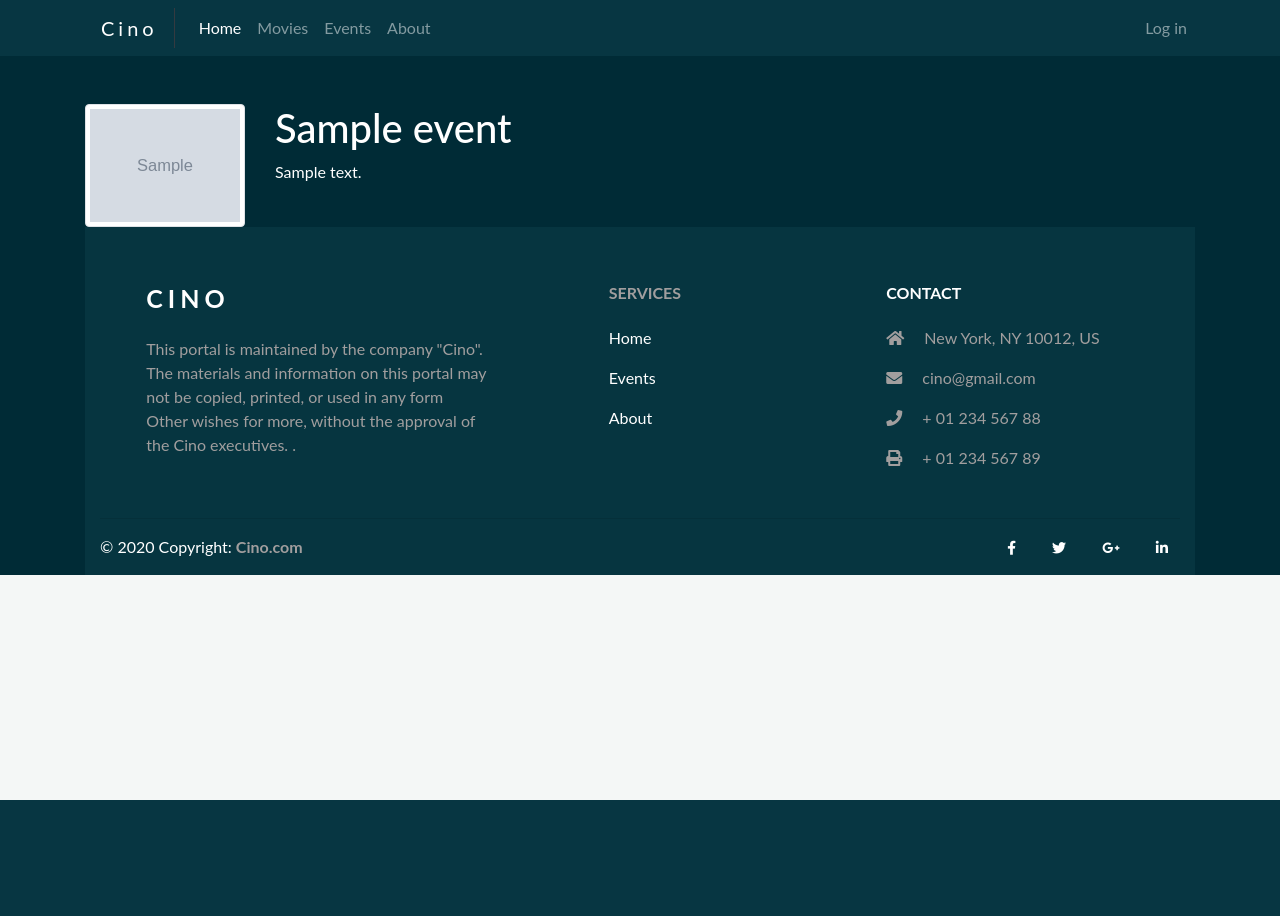
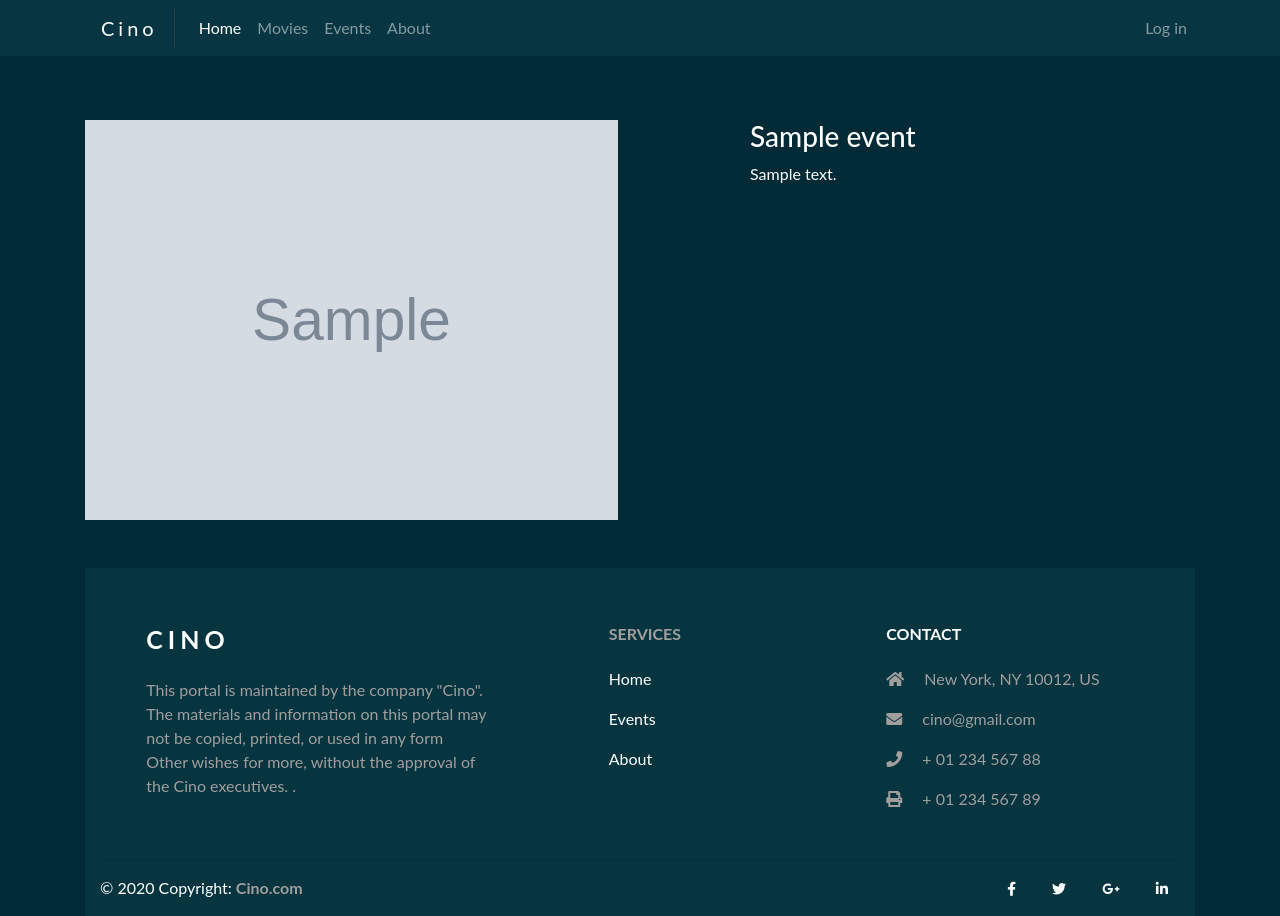
Before and after one commit to AlbeseMatoshi/GroupProject-CodingDojo, a Django app: page /event/1 in a window 1280 px wide. Before the commit the page ends 800 px from the top, so only its background shows below. Run offline with Django 3.2, Linux system fonts and the light colour scheme; tables that the repository leaves empty hold one stand-in row (values such as "Sample post"); grey boxes marked "Sample" are stand-in pictures; some libraries are stand-ins or nearby versions.

Commit message:
added some events and movies

```diff
--- a/app_one/templates/show_event.html
+++ b/app_one/templates/show_event.html
@@ -1,14 +1,14 @@
 {% extends 'base.html' %}
 {% block 'content' %}
     <div class="row">
-        <div class="col col-2">
+        <div class="col-7 col-2">
             {% if event.cover_image %}
-                <img src="{{ event.cover_image.url }}" class="img-thumbnail" alt="cover image"/>
+                <img src="{{ event.cover_image.url }}" class="my-3 mb-5" style="height: 400px" alt="cover image"/>
 
                 {% endif %}
         </div>
-        <div class="col col-8">
-            <h1>{{ event.title }}</h1>
+        <div class="col col-5 my-3">
+            <h3>{{ event.title }}</h3>
             <p>{{ event.desc }}</p>
         </div>
 
```
Also changed, not shown: app_one/templates/events.html (+4 -6 lines), app_one/migrations/0005_auto_20200802_2349.py (added), static/images/960x0.jpg (added), static/images/960x0_LxDIQRV.jpg (added), static/images/960x0_RvuZIkA.jpg (added), static/images/Ricos_de_amor-499463682-large.jpg (added), static/images/images.jpg (added), static/images/images/960x0.jpg (added), static/images/images/960x0_QhhxlBO.jpg (added), static/images/images/960x0_hoeZkob.jpg (added), static/images/images/Ricos_de_amor-499463682-large.jpg (added), static/images/images/images.jpg (added), static/images/images/images_2vyeBng.jpg (added), static/images/images/pathe-ladies-night_kinosaal.jpg (added), 2 more files.
